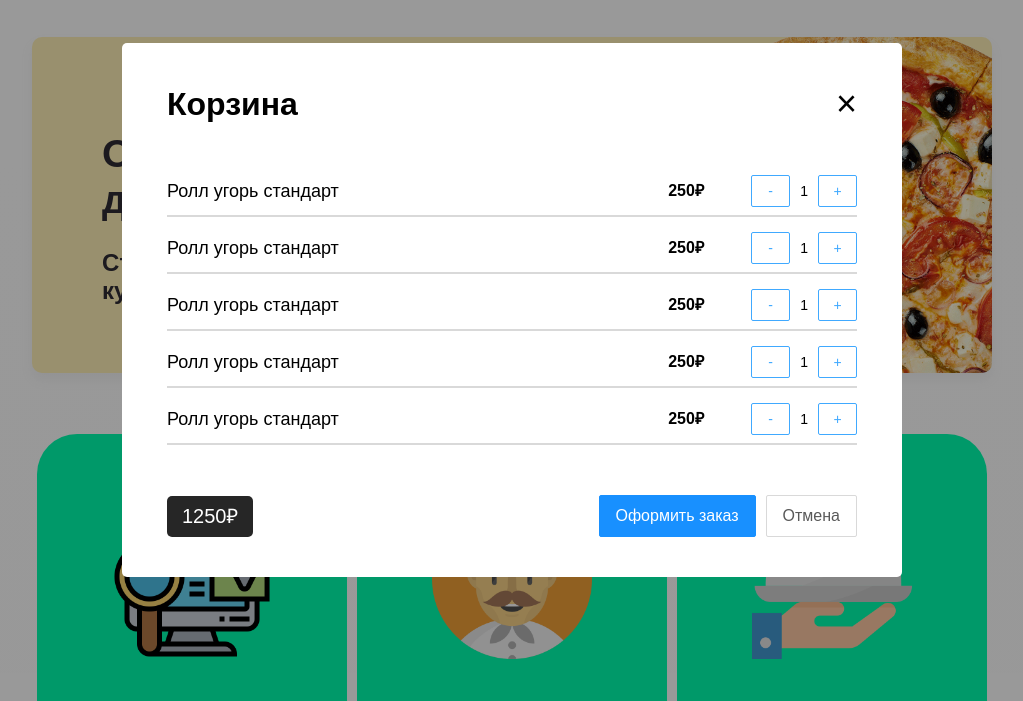
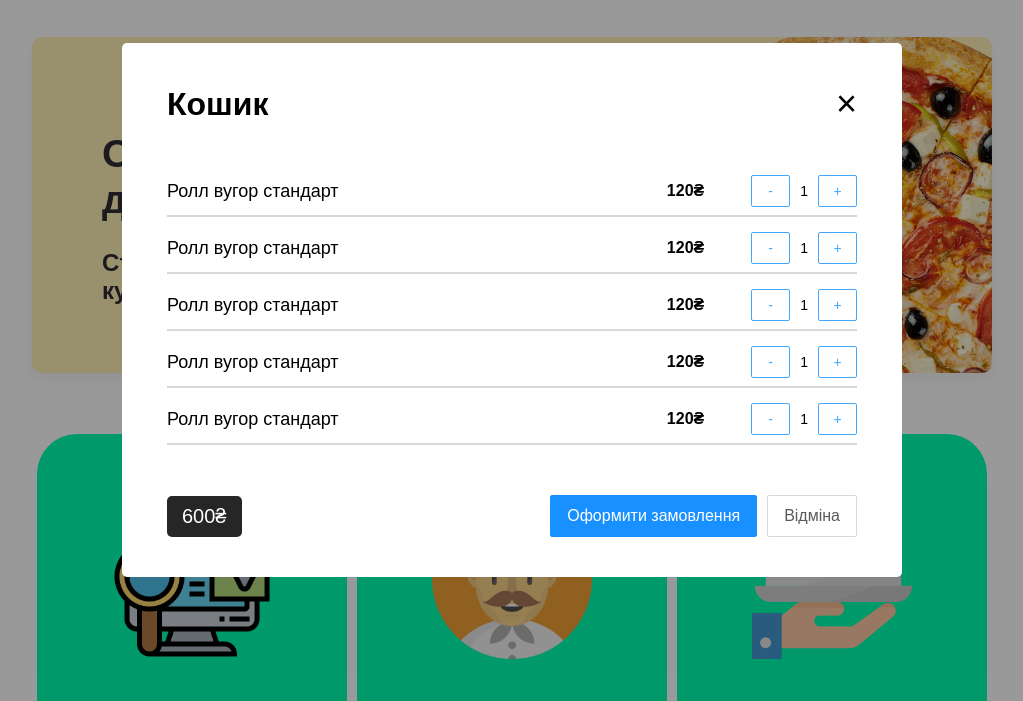
Before and after one commit to artur-nikolaichuk/DeliveryFood.com, a plain HTML site: page index.html in a window 1280 px wide. Both pictures are taken after a click on the button "Кошик". Shown: the part 90-791 px from the top of the page, without its empty margins (128-1151 px from the left). Drawn offline with nearby package versions, Linux system fonts and the light colour scheme.

Commit message:
Add files via upload

```diff
--- a/index.html
+++ b/index.html
@@ -868,51 +868,56 @@
     <div class="modal wow pulse">
         <div class="modal-dialog">
             <div class="modal-header">
-                <h3 class="modal-title">Корзина</h3>
+                <h3 class="modal-title">Кошик</h3>
                 <button class="close">&times;</button>
             </div>
             <div class="modal-body">
                 <div class="foods-row">
-                        <span class="food-name">Ролл угорь стандарт</span>
-                        <strong class="food-price">250₽</strong>
+                        <span class="food-name">
+                            Ролл вугор стандарт</span>
+                        <strong class="food-price">120₴</strong>
                         <button class="counter-button">-</button>
                         <span class="counter">1</span>
                         <button class="counter-button">+</button>
                 </div>
                 <div class="foods-row">
-                    <span class="food-name">Ролл угорь стандарт</span>
-                    <strong class="food-price">250₽</strong>
+                    <span class="food-name">
+                        Ролл вугор стандарт</span>
+                    <strong class="food-price">120₴</strong>
                     <button class="counter-button">-</button>
                     <span class="counter">1</span>
                     <button class="counter-button">+</button>
             </div>
             <div class="foods-row">
-                <span class="food-name">Ролл угорь стандарт</span>
-                <strong class="food-price">250₽</strong>
+                <span class="food-name">
+                    Ролл вугор стандарт</span>
+                <strong class="food-price">120₴</strong>
                 <button class="counter-button">-</button>
                 <span class="counter">1</span>
                 <button class="counter-button">+</button>
         </div>
         <div class="foods-row">
-            <span class="food-name">Ролл угорь стандарт</span>
-            <strong class="food-price">250₽</strong>
+            <span class="food-name">
+                Ролл вугор стандарт</span>
+            <strong class="food-price">120₴</strong>
             <button class="counter-button">-</button>
             <span class="counter">1</span>
             <button class="counter-button">+</button>
     </div>
     <div class="foods-row">
-        <span class="food-name">Ролл угорь стандарт</span>
-        <strong class="food-price">250₽</strong>
+        <span class="food-name">
+            Ролл вугор стандарт</span>
+        <strong class="food-price">120₴</strong>
         <button class="counter-button">-</button>
         <span class="counter">1</span>
         <button class="counter-button">+</button>
 </div>
             </div>
             <div class="modal-footer">
-                <span class="price-tag">1250₽</span>
+                <span class="price-tag">600₴</span>
                 <div class="footer-butttons">
-                    <button class="button button-primary">Оформить заказ</button>
-                    <button class="button" id="otmena">Отмена</button>
+                    <button class="button button-primary">Оформити замовлення</button>
+                    <button class="button" id="otmena">Відміна</button>
                 </div>
             </div>
         </div>
```
